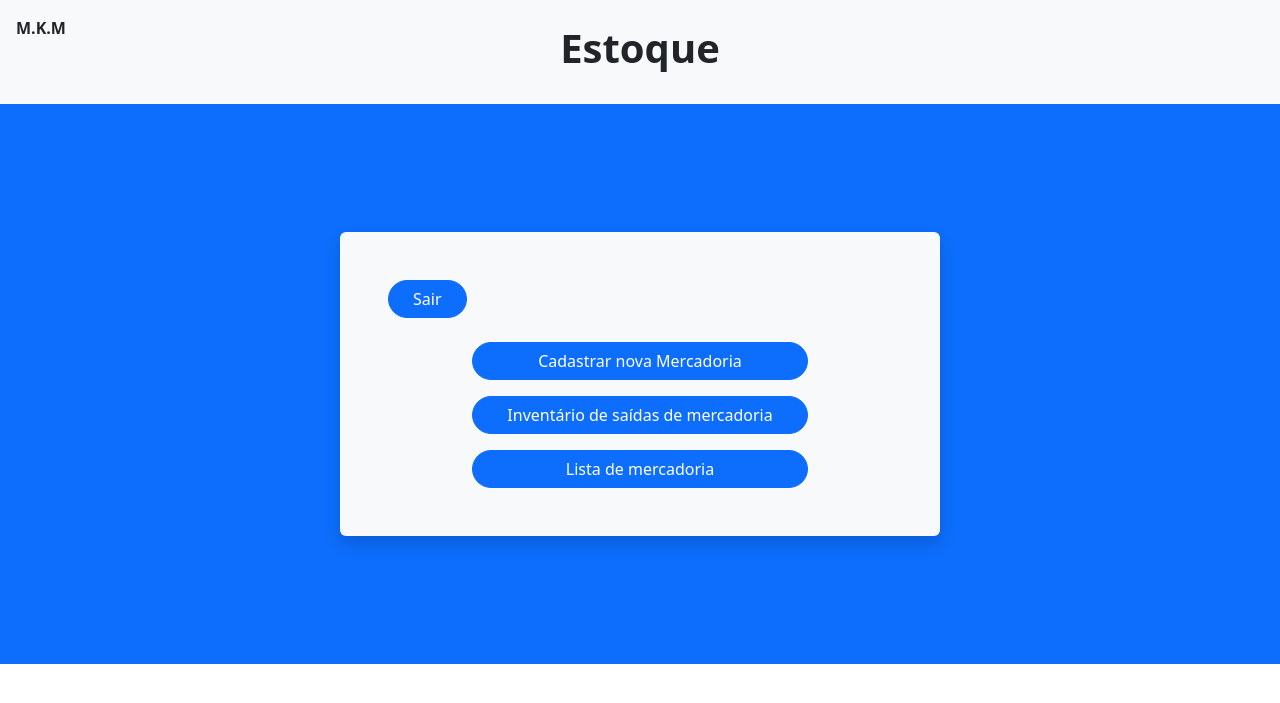
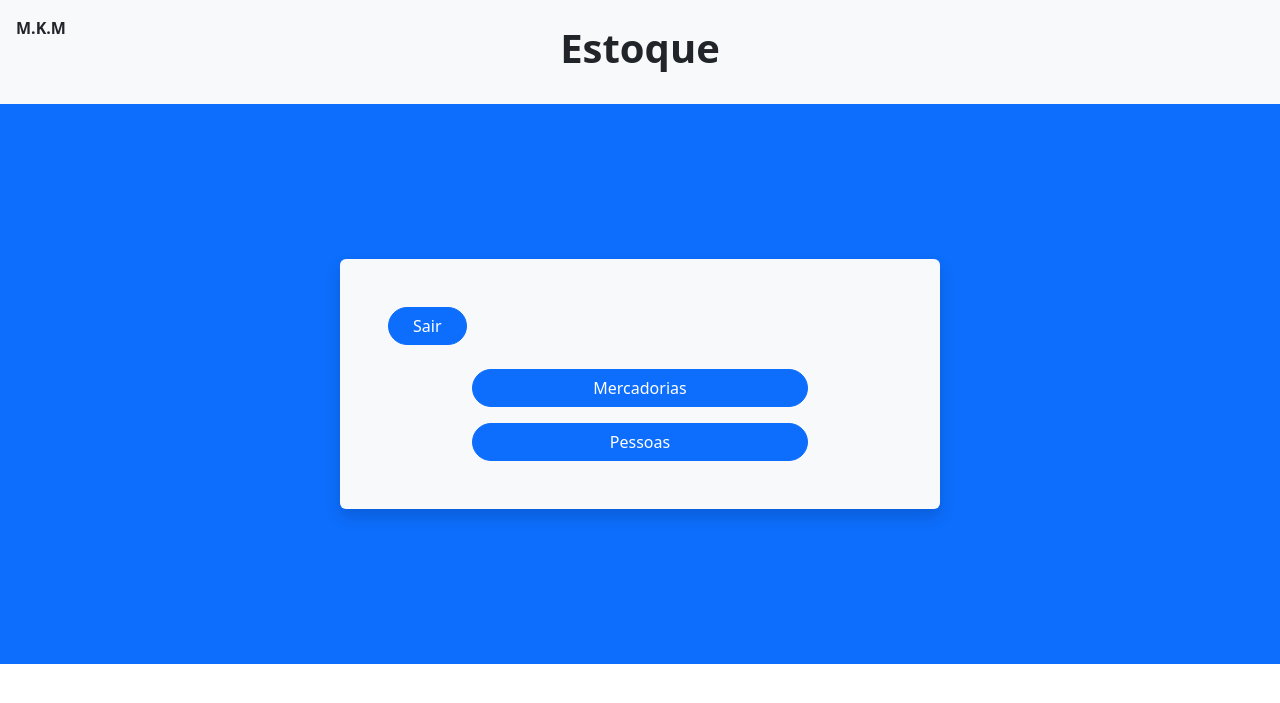
Before and after one commit to BR-Pufferfish/Projeto_SENAC_T4678_Python, a Django app: page /tela_estoque/ in a window 1280 px wide. Shown: the top 703 px of the page. Run offline with Django 5.2, Linux system fonts and the light colour scheme.

Commit message:
ajustados botoes do estoque

```diff
--- a/core/templates/core/estoque.html
+++ b/core/templates/core/estoque.html
@@ -21,16 +21,14 @@
 
             <div class="d-grid gap-3 col-8 mx-auto">
 
-                <a class="btn btn-primary rounded-pill">
-                    Cadastrar nova Mercadoria
+                <a href="{% url 'listar_mercadoria' %}" class="btn btn-primary rounded-pill">
+                    Mercadorias
                 </a>
 
-                <a class="btn btn-primary rounded-pill">
-                    Inventário de saídas de mercadoria
-                </a>
 
-                <a class="btn btn-primary rounded-pill">
-                    Lista de mercadoria
+
+                <a href="{% url 'listar_pessoa' %}" class="btn btn-primary rounded-pill">
+                    Pessoas
                 </a>
 
             </div>
```
